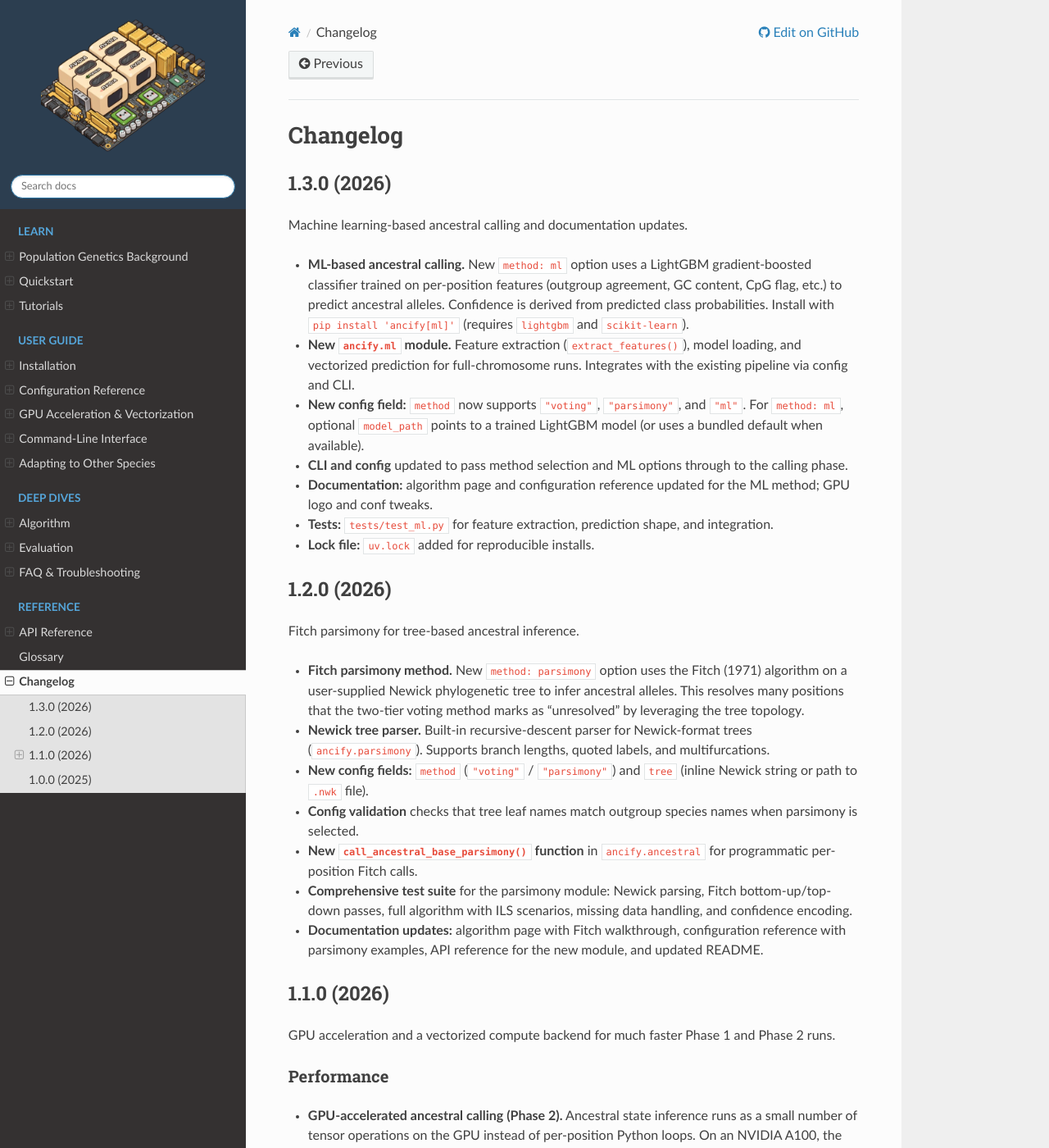
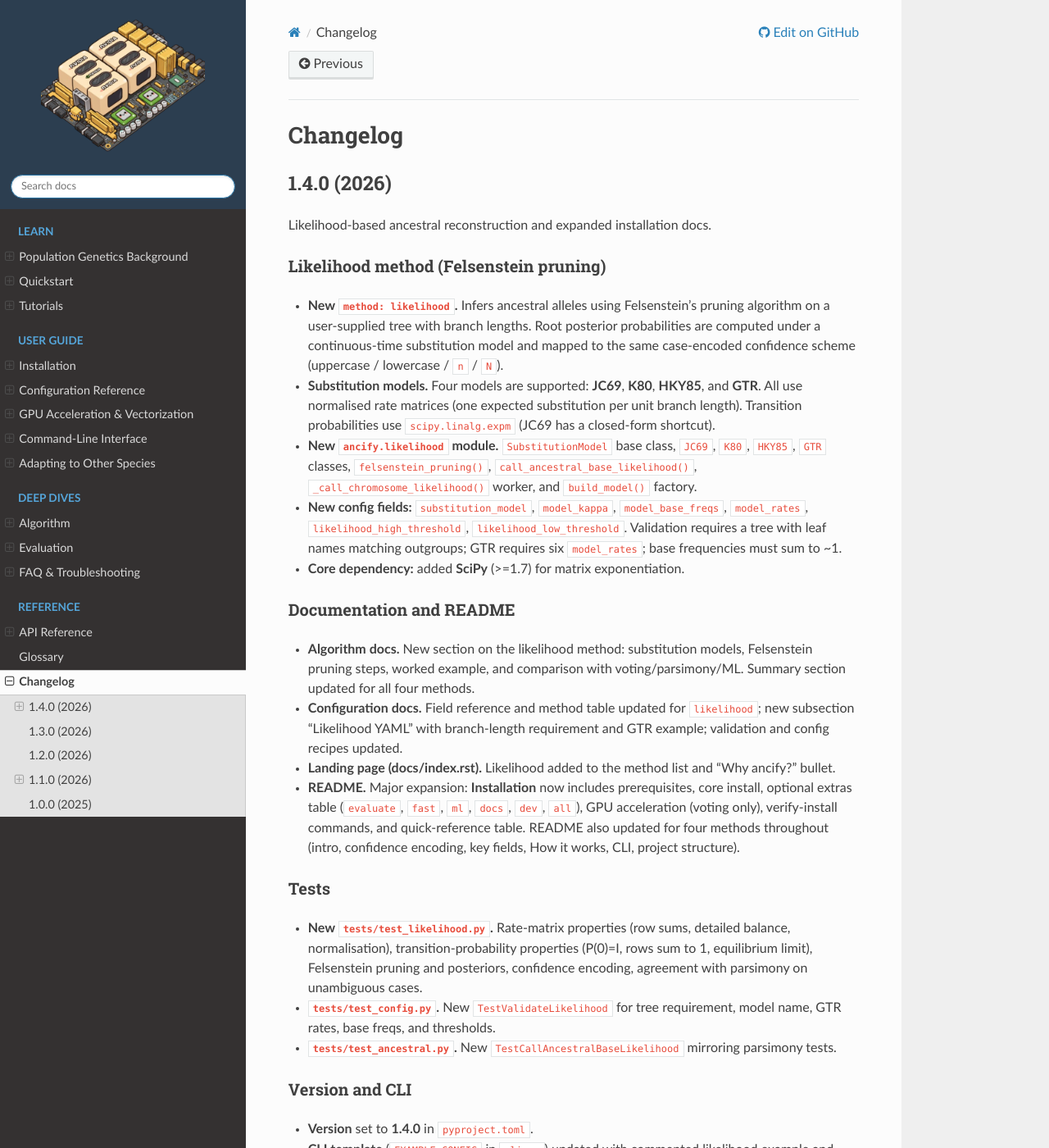
Before and after one commit to kevinkorfmann/ancify, a Sphinx documentation site: the page built from docs/changelog.md, in a window 1280 px wide and 1400 px high. Shown: the whole window at 82% size. Built offline with Sphinx 7.4.7 and the Read the Docs theme 3.1.0, drawn with Linux system fonts in a browser that asks for light colours; some of the changed text lies outside the part shown.

Commit message:
docs: add 1.4.0 changelog entry
Co-authored-by: Cursor <cursoragent@cursor.com>

```diff
--- a/docs/changelog.md
+++ b/docs/changelog.md
@@ -1,4 +1,36 @@
 # Changelog
+
+## 1.4.0 (2026)
+
+Likelihood-based ancestral reconstruction and expanded installation docs.
+
+### Likelihood method (Felsenstein pruning)
+
+- **New `method: likelihood`.** Infers ancestral alleles using Felsenstein's pruning algorithm on a user-supplied tree with branch lengths. Root posterior probabilities are computed under a continuous-time substitution model and mapped to the same case-encoded confidence scheme (uppercase / lowercase / `n` / `N`).
+- **Substitution models.** Four models are supported: **JC69**, **K80**, **HKY85**, and **GTR**. All use normalised rate matrices (one expected substitution per unit branch length). Transition probabilities use `scipy.linalg.expm` (JC69 has a closed-form shortcut).
+- **New `ancify.likelihood` module.** `SubstitutionModel` base class, `JC69`, `K80`, `HKY85`, `GTR` classes, `felsenstein_pruning()`, `call_ancestral_base_likelihood()`, `_call_chromosome_likelihood()` worker, and `build_model()` factory.
+- **New config fields:** `substitution_model`, `model_kappa`, `model_base_freqs`, `model_rates`, `likelihood_high_threshold`, `likelihood_low_threshold`. Validation requires a tree with leaf names matching outgroups; GTR requires six `model_rates`; base frequencies must sum to ~1.
+- **Core dependency:** added **SciPy** (>=1.7) for matrix exponentiation.
+
+### Documentation and README
+
+- **Algorithm docs.** New section on the likelihood method: substitution models, Felsenstein pruning steps, worked example, and comparison with voting/parsimony/ML. Summary section updated for all four methods.
+- **Configuration docs.** Field reference and method table updated for `likelihood`; new subsection "Likelihood YAML" with branch-length requirement and GTR example; validation and config recipes updated.
+- **Landing page (docs/index.rst).** Likelihood added to the method list and "Why ancify?" bullet.
+- **README.** Major expansion: **Installation** now includes prerequisites, core install, optional extras table (`evaluate`, `fast`, `ml`, `docs`, `dev`, `all`), GPU acceleration (voting only), verify-install commands, and quick-reference table. README also updated for four methods throughout (intro, confidence encoding, key fields, How it works, CLI, project structure).
+
+### Tests
+
+- **New `tests/test_likelihood.py`.** Rate-matrix properties (row sums, detailed balance, normalisation), transition-probability properties (P(0)=I, rows sum to 1, equilibrium limit), Felsenstein pruning and posteriors, confidence encoding, agreement with parsimony on unambiguous cases.
+- **`tests/test_config.py`.** New `TestValidateLikelihood` for tree requirement, model name, GTR rates, base freqs, and thresholds.
+- **`tests/test_ancestral.py`.** New `TestCallAncestralBaseLikelihood` mirroring parsimony tests.
+
+### Version and CLI
+
+- **Version** set to **1.4.0** in `pyproject.toml`.
+- **CLI template** (`EXAMPLE_CONFIG` in `cli.py`) updated with commented likelihood example and branch-length tree.
+
+---
 
 ## 1.3.0 (2026)
 
```
